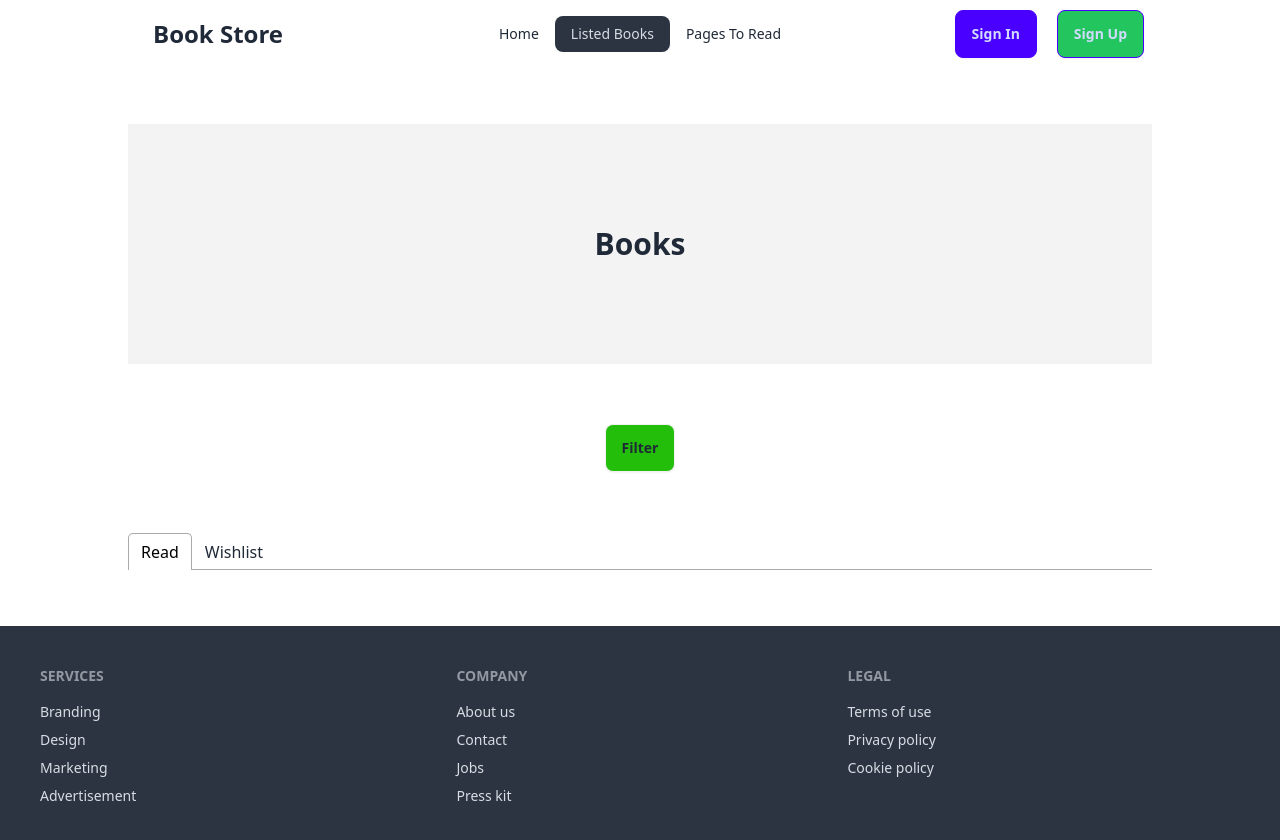
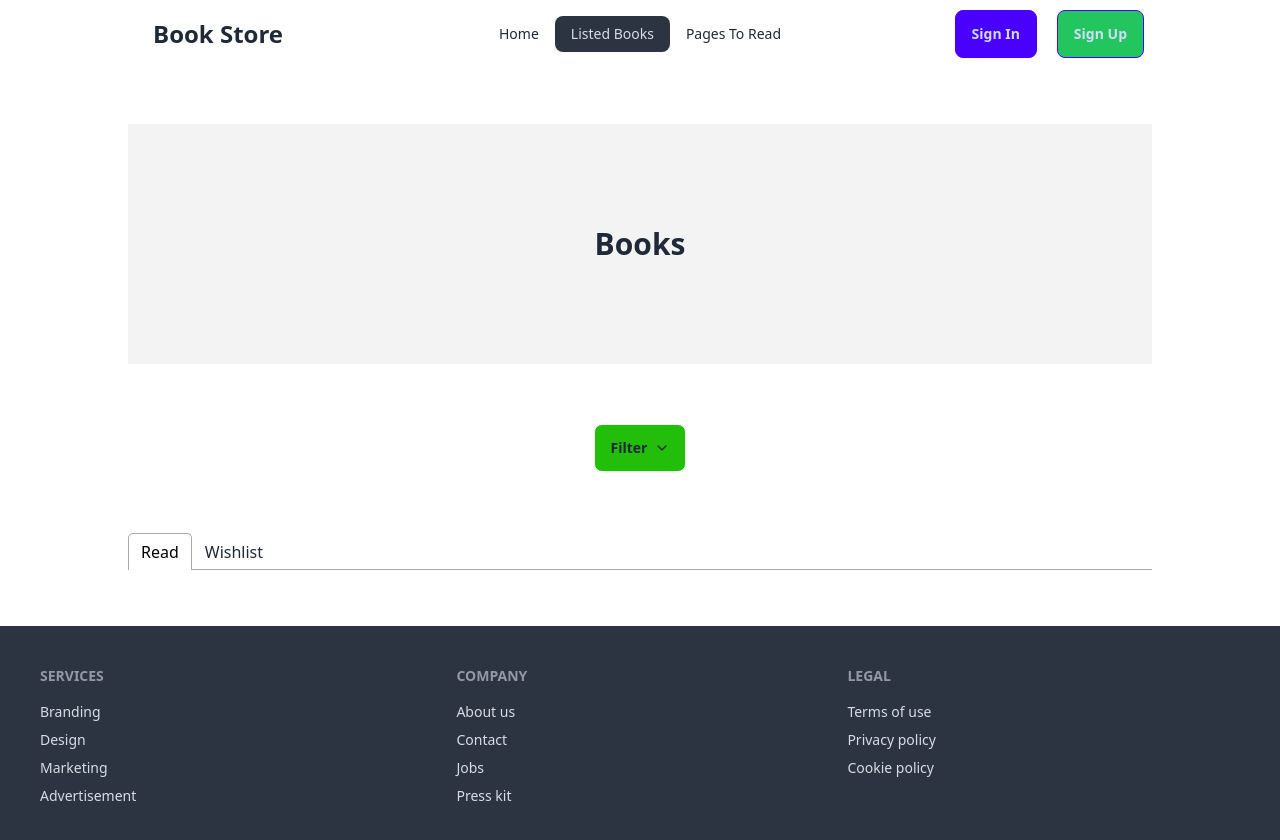
Before and after one commit to NahidRuhan/book-store, a React (Vite) app: page /listed-books in a window 1280 px wide. Shown: the top 840 px of the page. Built offline with nearby package versions, Linux system fonts and the light colour scheme.

Commit message:
really struggling with sorting

```diff
--- a/src/components/listed page/ListedBooks.jsx
+++ b/src/components/listed page/ListedBooks.jsx
@@ -4,11 +4,15 @@ import 'react-tabs/style/react-tabs.css';
 import {getReadData,getWishlistData} from '../../utils/localStorage';
 import ListItem from './ListItem';
 import { useEffect, useState } from 'react';
+import { IoIosArrowDown } from "react-icons/io";
+
 
 const ListedBooks = () => {
     const books = useLoaderData();
     const [readBooks, setReadBooks] = useState([]);
     const [wishlistBooks, setWishlistBooks] = useState([]);
+    console.log(readBooks)
+    console.log(wishlistBooks)
 
     useEffect(()=>{
         const readId = getReadData();
@@ -26,7 +30,7 @@ const ListedBooks = () => {
 
             <div className="text-center">
             <div className="dropdown dropdown-bottom">
-  <div tabIndex={0} role="button" className="btn m-1 bg-[#23BE0A]">Filter</div>
+  <div tabIndex={0} role="button" className="btn m-1 bg-[#23BE0A]">Filter <span><IoIosArrowDown /></span></div>
   <ul tabIndex={0} className="dropdown-content z-[1] menu p-2 shadow bg-base-100 rounded-box w-52 text-left space-y-2 font-bold">
     <li>Rating</li>
     <li>Year</li>
```
